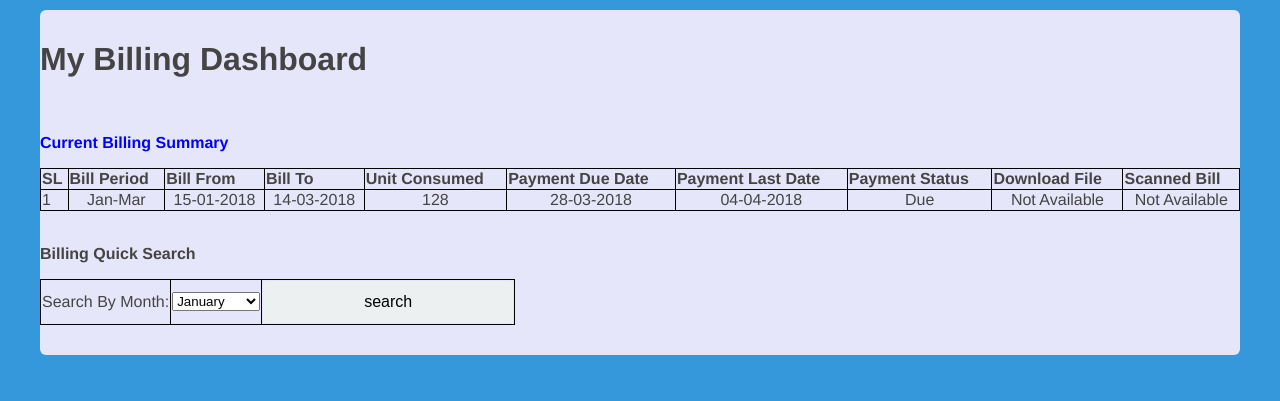
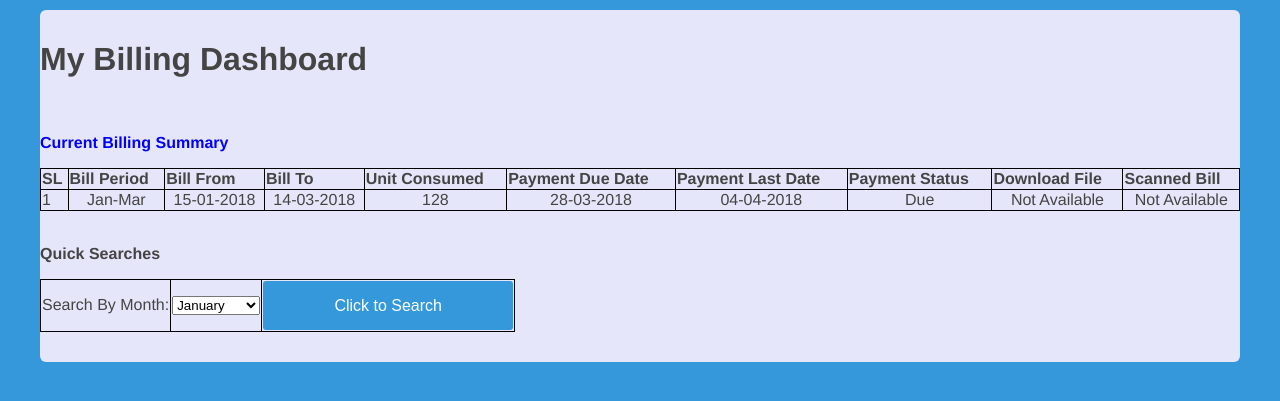
Before and after one commit to avikdeb/pythonwork, a Flask app: template managebill/templates/home.html in a window 1280 px wide. Shown: the part 35-436 px from the top of the page. Run offline with Flask 2, Linux system fonts and the light colour scheme; the template is opened without the code that fills it, so the values that code supplies are empty.

Commit message:
updated -- content changes

```diff
--- a/managebill/templates/home.html
+++ b/managebill/templates/home.html
@@ -45,7 +45,7 @@ table, th, td {
     </table>
 
     <br>
-    <p><font><b>Billing Quick Search</b></font></p>
+    <p><font><b>Quick Searches</b></font></p>
     <table>
       <tr>
         <td>Search By Month: </td>
@@ -65,11 +65,9 @@ table, th, td {
                 <option value="December">December</option>
             </select>
         </td>
-
-        <td><input type="submit" value="search" name="search"></td>
+        <td><input type="submit" value="Click to Search" name="search" class="btn btn-primary btn-large btn-block"></td>
       </tr>
     </table>
-
   </div>
 
 {% endblock %}
```
